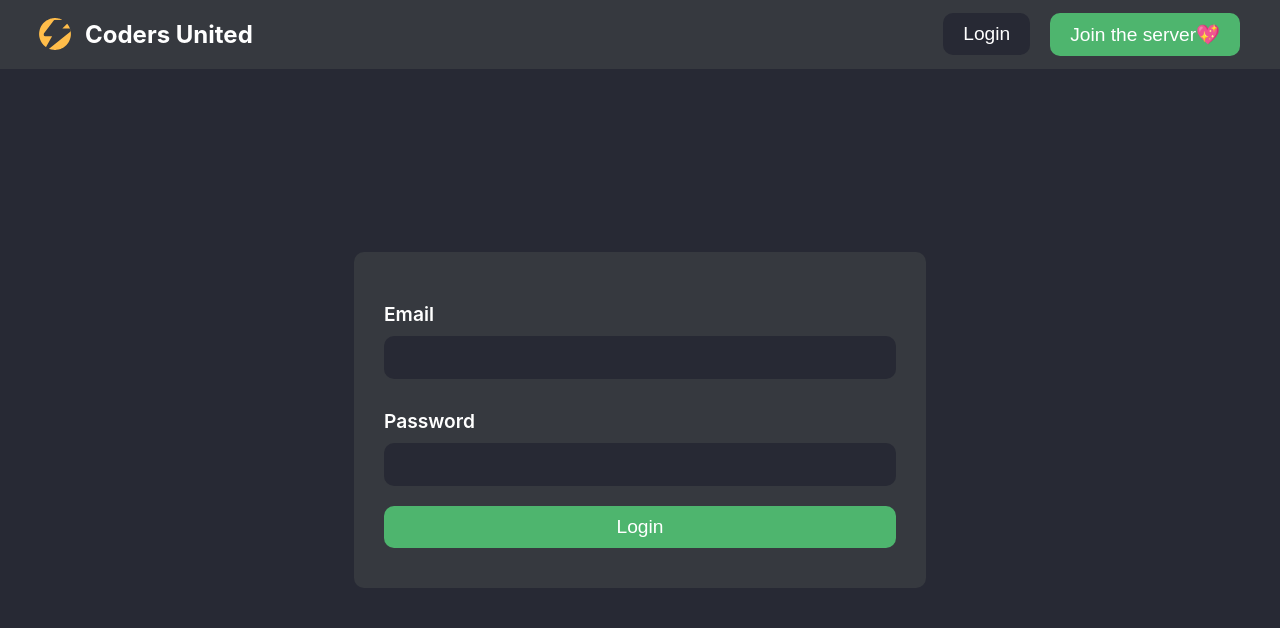
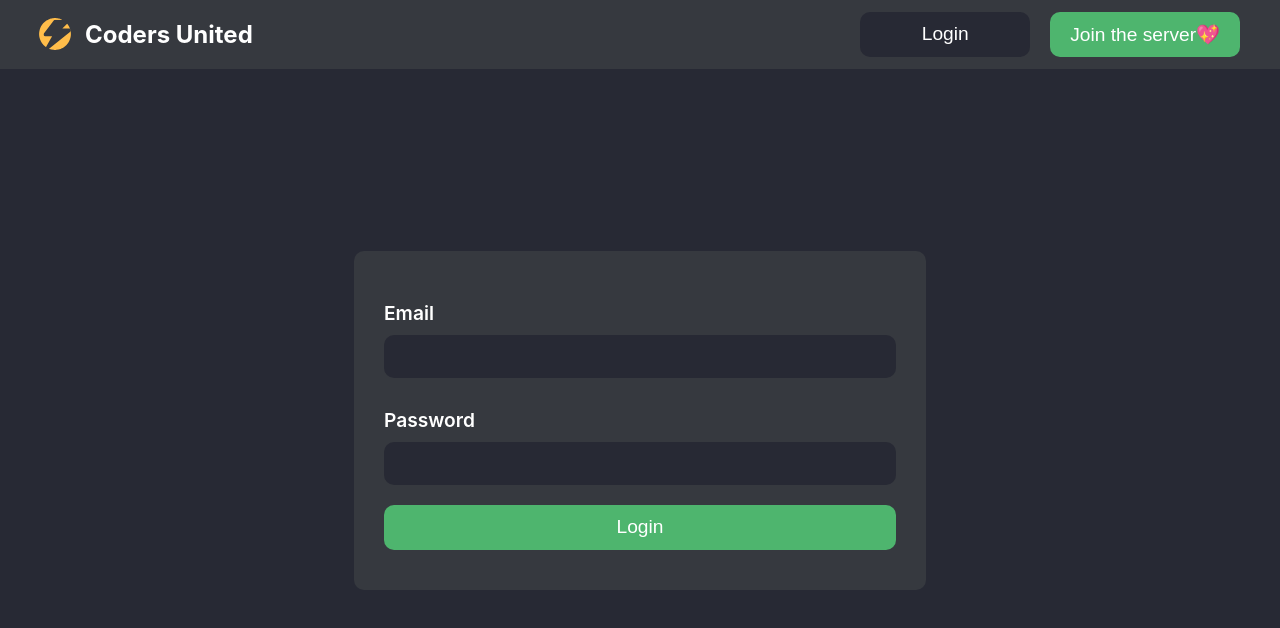
Before and after one commit to aslamcodes/Coders-United, a React (Create React App) app in the folder coders-united-interface/: page /login in a window 1280 px wide. Shown: the top 628 px of the page. Built offline with nearby package versions, Linux system fonts and the light colour scheme.

Commit message:
Add loading icon to button

```diff
--- a/coders-united-interface/src/Components/UI/Button.module.css
+++ b/coders-united-interface/src/Components/UI/Button.module.css
@@ -5,13 +5,27 @@
   outline: none;
   font-size: larger;
   transition: all 0.3s ease-in-out;
+  position: relative;
+  min-height: 45px;
+  min-width: 170px;
 }
 
 .button:hover {
   transform: scale(1.05);
-  /* box-shadow: 0 0 10px #4eb56e; */
 }
 
 .button > * {
   color: white;
 }
+
+.loading {
+  position: absolute;
+  top: 0;
+  left: 0;
+  width: 100%;
+  height: 100%;
+  z-index: 1;
+  display: flex;
+  justify-content: center;
+  align-items: center;
+}
--- a/coders-united-interface/src/Components/UI/Button.tsx
+++ b/coders-united-interface/src/Components/UI/Button.tsx
@@ -1,4 +1,5 @@
 import React from "react";
+import { Loader } from "../Helpers/Spinners";
 import styles from "./Button.module.css";
 
 const variants = {
@@ -12,7 +13,13 @@ const variants = {
   },
 };
 
-export const Button = ({ children, variant = "primary", ...props }) => {
+export const Button = ({
+  children,
+  variant = "primary",
+  enableLoading = false,
+  disabled = false,
+  ...props
+}) => {
   function MouseOver(event) {
     event.target.style.background = "red";
   }
@@ -27,8 +34,15 @@ export const Button = ({ children, variant = "primary", ...props }) => {
         ...variants[variant],
       }}
       className={styles.button}
+      disabled={disabled}
     >
-      {children}
+      {enableLoading && disabled ? (
+        <div className={styles.loading}>
+          <Loader />
+        </div>
+      ) : (
+        children
+      )}
     </button>
   );
 };
```
